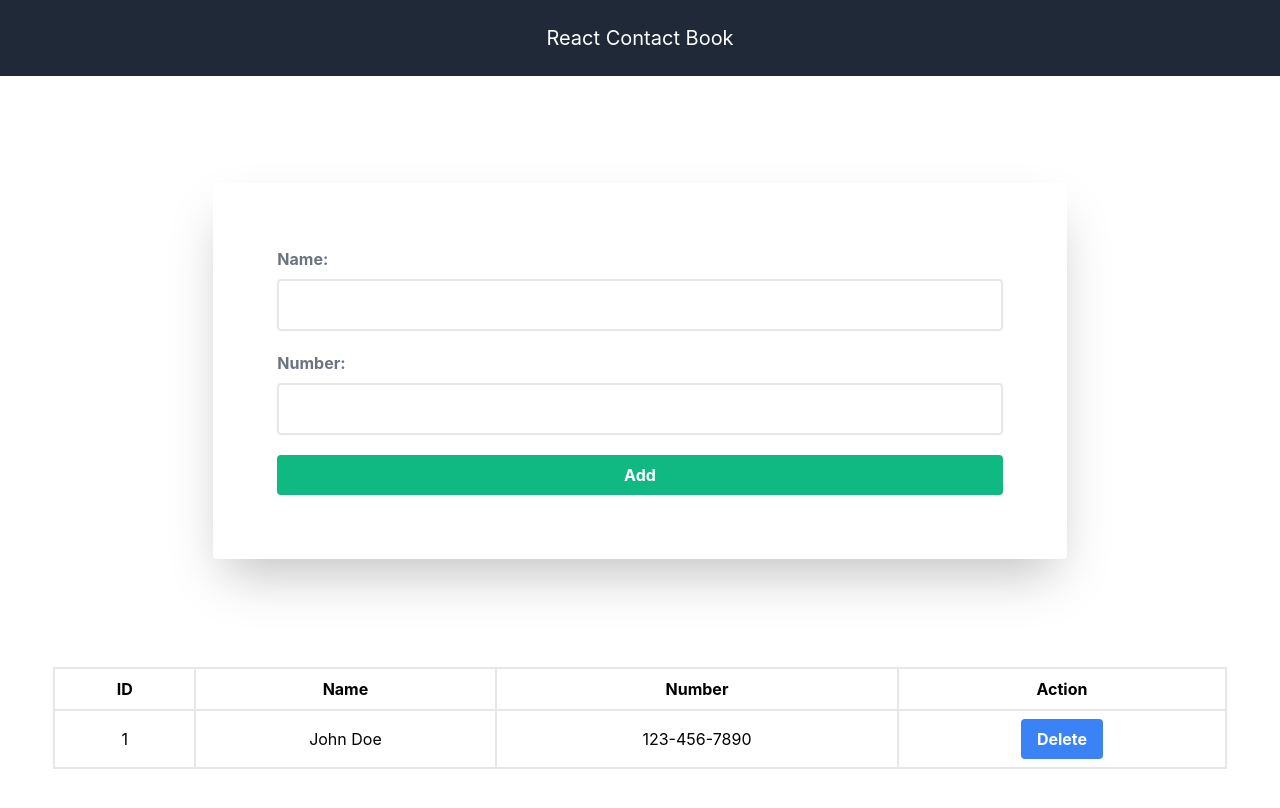
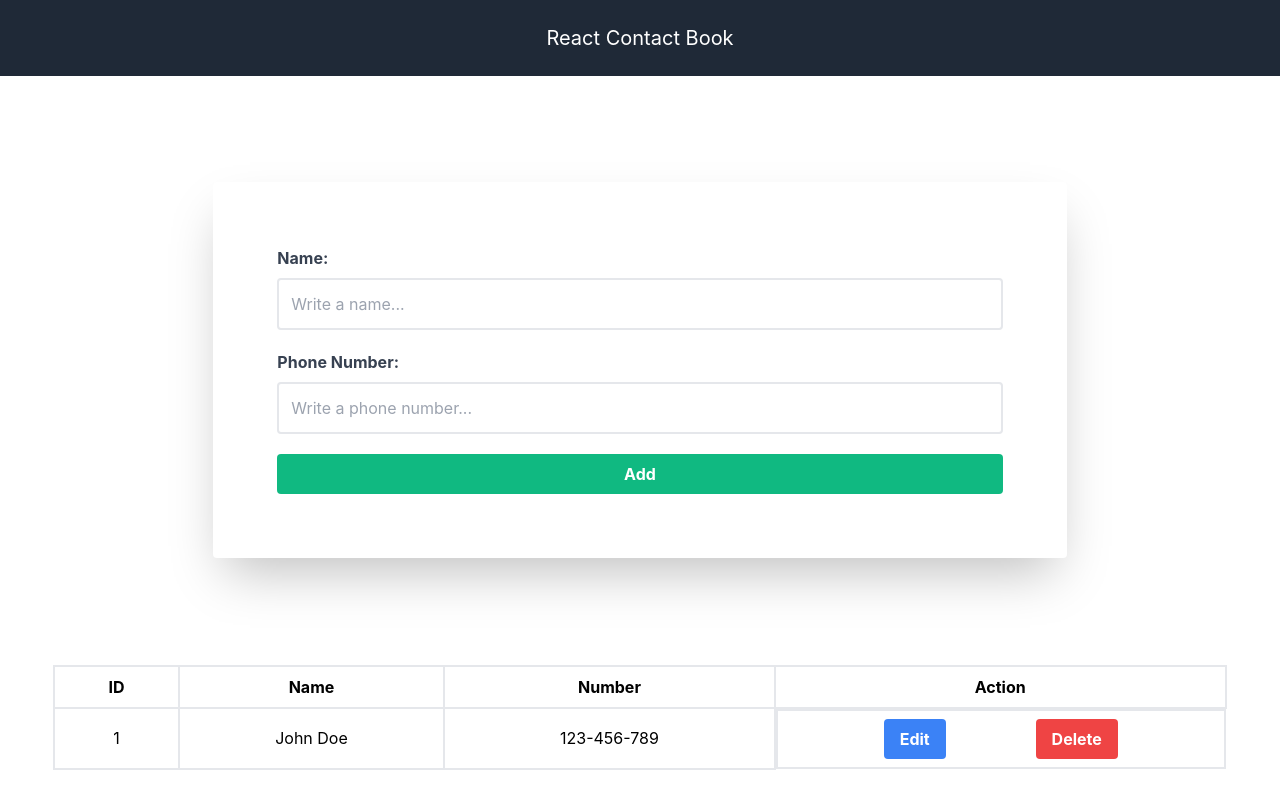
Before and after one commit to EdwardR0507/Contact-book-pwa, a React (Create React App) app: page / in a window 1280 px wide. Shown: the top 808 px of the page. Built offline with nearby package versions, Linux system fonts and the light colour scheme.

Commit message:
feat: Add Contact

```diff
--- a/src/components/ContactForm.jsx
+++ b/src/components/ContactForm.jsx
@@ -1,32 +1,56 @@
 import React from "react";
+import { ACTIONS } from "../utils/actions";
+import useField from "../hooks/useField";
+const ContactForm = ({ dispatch }) => {
+  const name = useField("text");
+  const phone = useField("text");
 
-const ContactForm = () => {
+  const handleAdd = () => {
+    dispatch({
+      type: ACTIONS.ADD_CONTACT,
+      payload: {
+        id: 2,
+        name: name.value,
+        phone: phone.value,
+      },
+    });
+  };
+
+  const handleSubmit = (e) => {
+    e.preventDefault();
+  };
+
   return (
     <div className="bg-white p-16 rounded shadow-2xl w-2/3">
-      <form className="space-y-5">
+      <form className="space-y-5" onSubmit={handleSubmit}>
         <div>
-          <label name="name" className="block mb-2 font-bold text-gray-500">
+          <label name="name" className="block mb-2 font-bold text-gray-700">
             Name:{" "}
           </label>
           <input
-            type="text"
+            {...name}
             name="name"
+            placeholder="Write a name..."
             className="form-control w-full border-2 border-gray-200 p-3 rounded outline-none focus:border-blue-700"
             autoComplete="off"
           />
         </div>
         <div>
-          <label name="number" className="block mb-2 font-bold text-gray-500">
-            Number:{" "}
+          <label name="number" className="block mb-2 font-bold text-gray-700">
+            Phone Number:{" "}
           </label>
           <input
-            type="text"
+            {...phone}
             name="number"
+            placeholder="Write a phone number..."
             className="form-control w-full border-2 border-gray-200 p-3 rounded outline-none focus:border-blue-700"
             autoComplete="off"
           />
         </div>
-        <button className=" block w-full bg-green-500 hover:bg-green-700 text-white font-bold py-2 px-4 rounded">
+        <button
+          onClick={handleAdd}
+          className=" block w-full bg-green-500 hover:bg-green-700 text-white font-bold py-2 px-4 rounded"
+        >
           Add
         </button>
       </form>
--- a/src/components/ContactTable.jsx
+++ b/src/components/ContactTable.jsx
@@ -1,6 +1,7 @@
 import React from "react";
 
-const TableContacts = ({ contacts }) => {
+const TableContacts = ({ contactList }) => {
+  const { contacts } = contactList;
   return (
     <table className="table-auto w-11/12">
       <thead>
@@ -17,11 +18,19 @@ const TableContacts = ({ contacts }) => {
             <td className="border-2 py-2 px-4 text-center">{contact.id}</td>
             <td className="border-2 py-2 px-4 text-center">{contact.name}</td>
             <td className="border-2 py-2 px-4 text-center">{contact.phone}</td>
-            <td className="border-2 py-2 px-4 text-center">
+            <td className="border-2 py-2 px-4 flex justify-evenly">
               <button
                 className="bg-blue-500 hover:bg-blue-700 text-white font-bold py-2 px-4 rounded text-center"
                 onClick={() => {
-                  console.log("Delete");
+                  console.log("edit");
+                }}
+              >
+                Edit
+              </button>
+              <button
+                className="bg-red-500 hover:bg-red-700 text-white font-bold py-2 px-4 rounded text-center"
+                onClick={() => {
+                  console.log("delete");
                 }}
               >
                 Delete
--- a/src/components/Contacts.jsx
+++ b/src/components/Contacts.jsx
@@ -1,19 +1,24 @@
-import React from "react";
+import React, { useReducer } from "react";
 import ContactTable from "./ContactTable";
 import ContactForm from "./ContactForm";
-const Contacts = () => {
-  const contacts = [
+import { contactReducer } from "../reducers/contactReducer";
+import { ACTIONS } from "../utils/actions";
+const initialState = {
+  contacts: [
     {
       id: 1,
       name: "John Doe",
-      phone: "123-456-7890",
+      phone: "123-456-789",
     },
-  ];
+  ],
+};
+const Contacts = () => {
+  const [state, dispatch] = useReducer(contactReducer, initialState);
 
   return (
-    <div className="min-h-screen flex flex-col items-center justify-evenly">
-      <ContactForm />
-      <ContactTable contacts={contacts} />
+    <div className="w-screen min-h-screen flex flex-col items-center justify-evenly">
+      <ContactForm dispatch={dispatch} />
+      <ContactTable contactList={state} />
     </div>
   );
 };
--- a/src/components/Header.jsx
+++ b/src/components/Header.jsx
@@ -2,7 +2,7 @@ import React from "react";
 
 const Header = () => {
   return (
-    <header className="bg-gray-800 py-6 relative">
+    <header className="bg-gray-800 py-6 relative w-screen">
       <h1 className="text-white	text-center text-xl "> React Contact Book </h1>
     </header>
   );
--- /dev/null
+++ b/src/hooks/useField.js
@@ -0,0 +1,9 @@
+import { useState } from "react";
+const useField = ({ type }) => {
+  const [value, setValue] = useState("");
+  const onChange = (e) => {
+    setValue(e.target.value);
+  };
+  return { type, value, onChange };
+};
+export default useField;
--- /dev/null
+++ b/src/reducers/contactReducer.js
@@ -0,0 +1,25 @@
+import { ACTIONS } from "../utils/actions";
+export const contactReducer = (state, action) => {
+  const { type, payload } = action;
+  switch (type) {
+    case ACTIONS.ADD_CONTACT:
+      return {
+        ...state,
+        contacts: [...state.contacts, payload],
+      };
+    case ACTIONS.DELETE_CONTACT:
+      return {
+        ...state,
+        contacts: state.contacts.filter((contact) => contact.id !== payload),
+      };
+    case ACTIONS.EDIT_CONTACT:
+      return {
+        ...state,
+        contacts: state.contacts.map((contact) =>
+          contact.id === payload.id ? payload : contact
+        ),
+      };
+    default:
+      return state;
+  }
+};
--- /dev/null
+++ b/src/utils/actions.js
@@ -0,0 +1,5 @@
+export const ACTIONS = {
+  ADD_CONTACT: "add_contact",
+  DELETE_CONTACT: "delete_contact",
+  EDIT_CONTACT: "edit_contact",
+};
```
